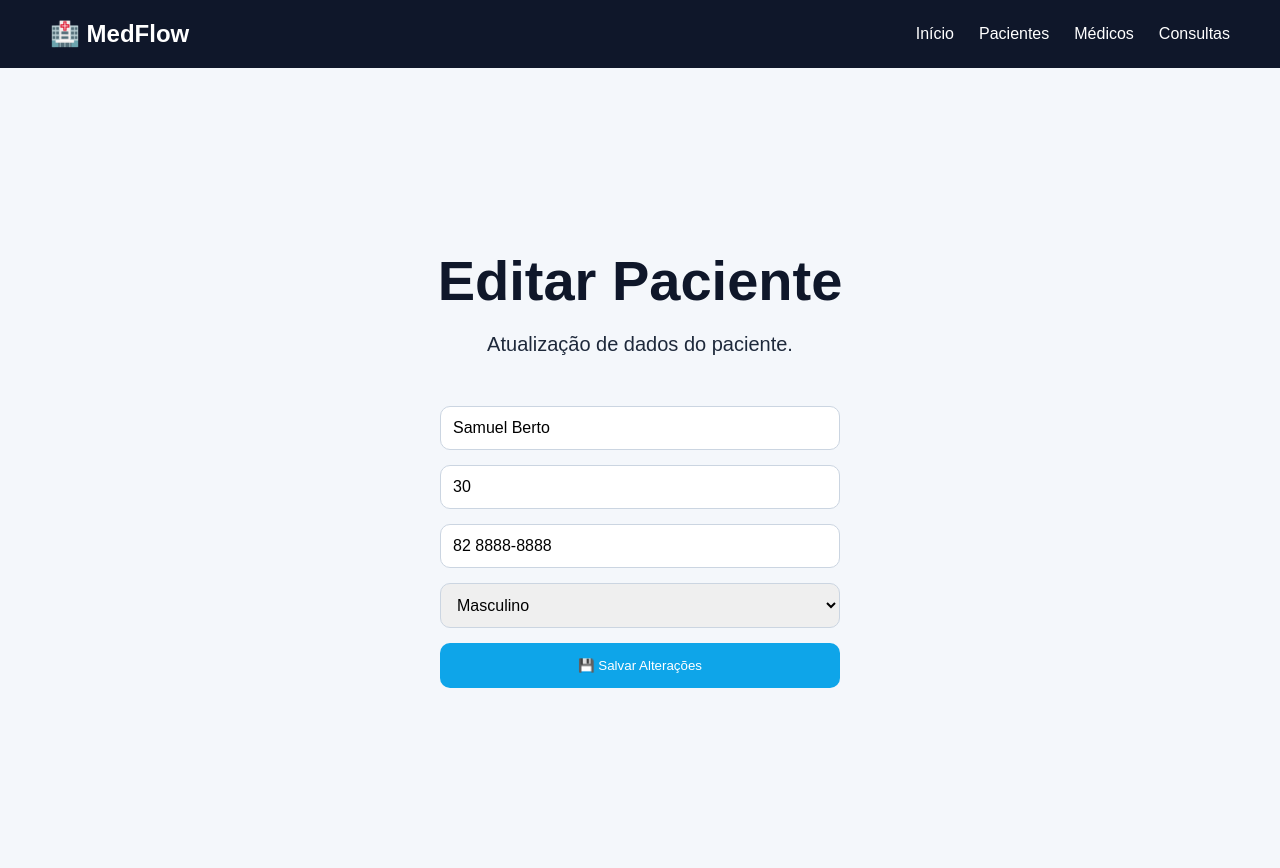
After one commit to SamuelBerto/MedFlow, a Flask app: page /editar-paciente/1 in a window 1280 px wide. The commit adds this page. Run offline with Flask 3, Linux system fonts and the light colour scheme; data comes from the database, SQL or seed files in the repository; both versions use the stored data as it was after the commit.

Commit message:
feat: implementa edição de pacientes

```diff
--- a/app.py
+++ b/app.py
@@ -141,6 +141,45 @@ def novo_paciente():
 
     return render_template("novo_paciente.html")
 
+@app.route("/editar-paciente/<int:id>", methods=["GET", "POST"])
+def editar_paciente(id):
+
+    conexao = conectar()
+    cursor = conexao.cursor()
+
+    if request.method == "POST":
+
+        nome = request.form["nome"]
+        idade = request.form["idade"]
+        telefone = request.form["telefone"]
+        genero = request.form["genero"]
+
+        cursor.execute("""
+                       UPDATE pacientes
+                       SET nome = ?,
+                            idade = ?,
+                            telefone = ?,
+                            genero = ?
+                          WHERE id = ?
+                          """, (nome, idade, telefone, genero, id))
+        conexao.commit()
+        conexao.close()
+
+        return redirect("/pacientes")
+
+    cursor.execute("SELECT * FROM pacientes WHERE id = ?", (id,))
+
+    paciente = cursor.fetchone()
+
+    conexao.close()
+
+    return render_template(
+        "editar_paciente.html",
+        paciente=paciente
+    )
+
+
+
 @app.route("/novo-medico", methods=["GET", "POST"])
 def novo_medico():
 
--- /dev/null
+++ b/templates/editar_paciente.html
@@ -0,0 +1,81 @@
+<!DOCTYPE html>
+<html lang="pt-br">
+<head>
+    <meta charset="UTF-8">
+    <meta name="viewport" content="width=device-width, initial-scale=1.0">
+    <title>Editar Paciente - MedFlow</title>
+
+    <link rel="stylesheet" href="{{ url_for('static', filename='css/style.css') }}">
+</head>
+
+<body>
+
+    <nav class="navbar">
+        <div class="logo">🏥 MedFlow</div>
+
+        <div class="menu">
+            <a href="/">Início</a>
+            <a href="/pacientes">Pacientes</a>
+            <a href="/medicos">Médicos</a>
+            <a href="/consultas">Consultas</a>
+        </div>
+    </nav>
+
+    <section class="hero">
+
+        <h1>Editar Paciente</h1>
+
+        <p>Atualização de dados do paciente.</p>
+
+        <form method="POST" class="formulario">
+
+            <input
+                type="text"
+                name="nome"
+                value="{{ paciente[1] }}"
+                required
+            >
+
+            <input
+                type="number"
+                name="idade"
+                value="{{ paciente[2] }}"
+                required
+            >
+
+            <input
+                type="text"
+                name="telefone"
+                value="{{ paciente[3] }}"
+                required
+            >
+
+            <select name="genero" required>
+
+                <option value="masculino"
+                    {% if paciente[4] == "masculino" %}selected{% endif %}>
+                    Masculino
+                </option>
+
+                <option value="feminino"
+                    {% if paciente[4] == "feminino" %}selected{% endif %}>
+                    Feminino
+                </option>
+
+                <option value="outro"
+                    {% if paciente[4] == "outro" %}selected{% endif %}>
+                    Outro
+                </option>
+
+            </select>
+
+            <button type="submit" class="btn">
+                💾 Salvar Alterações
+            </button>
+
+        </form>
+
+    </section>
+
+</body>
+</html>
--- a/templates/pacientes.html
+++ b/templates/pacientes.html
@@ -50,6 +50,11 @@
                 <td>{{ paciente.idade }}</td>
                 <td>{{ paciente.telefone }}</td>
                 <td>{{ paciente.genero }}</td>
+
+                <td>
+                    <a href="/editar-paciente/{{paciente.id}}" class="btn">✏️Editar</a>
+                    <a href="/excluir-paciente/{{paciente.id}}" class="btn">🗑️Excluir</a>
+                </td>
             </tr>
 
             {% endfor %}
```
Also changed, not shown: medflow.db.
